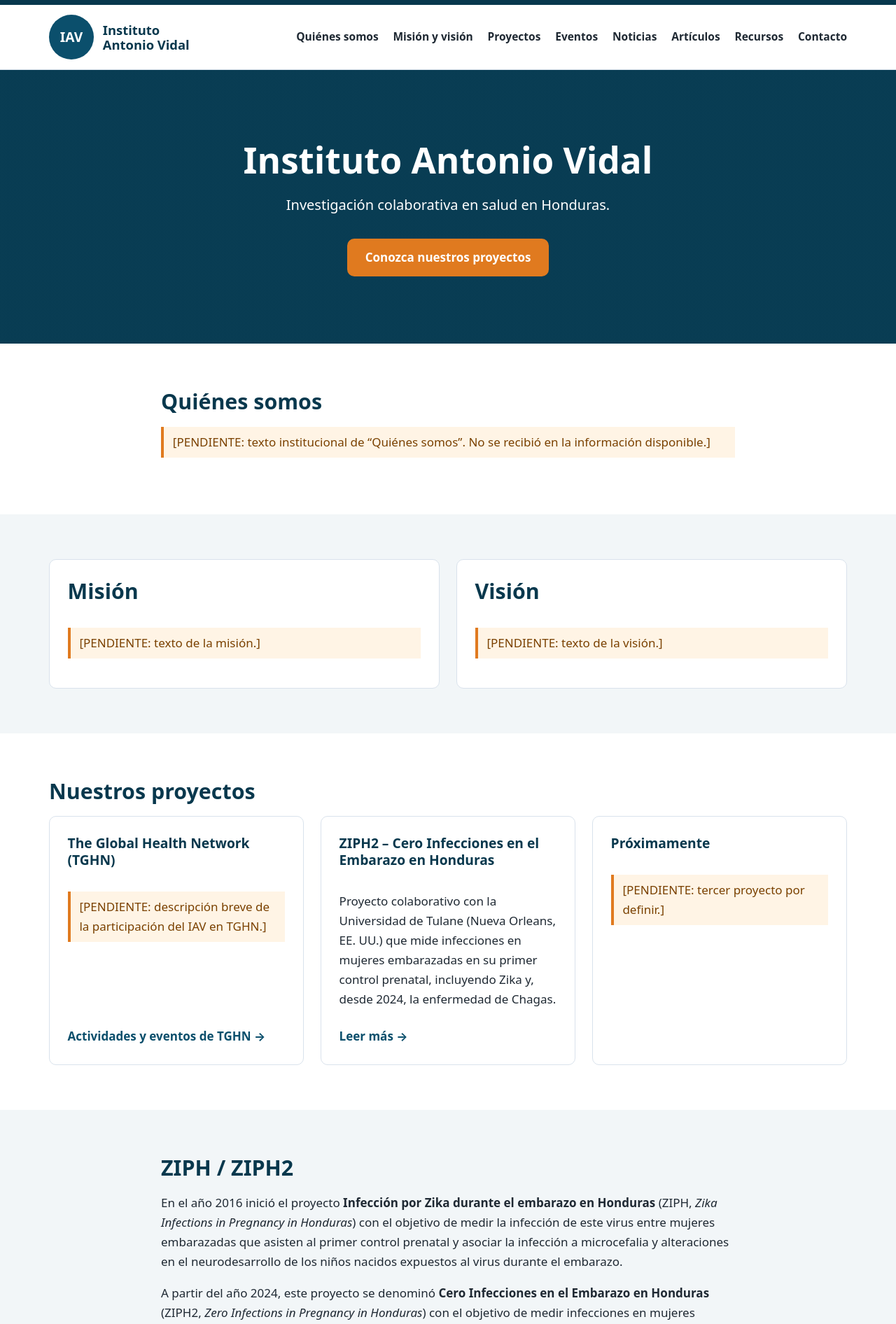
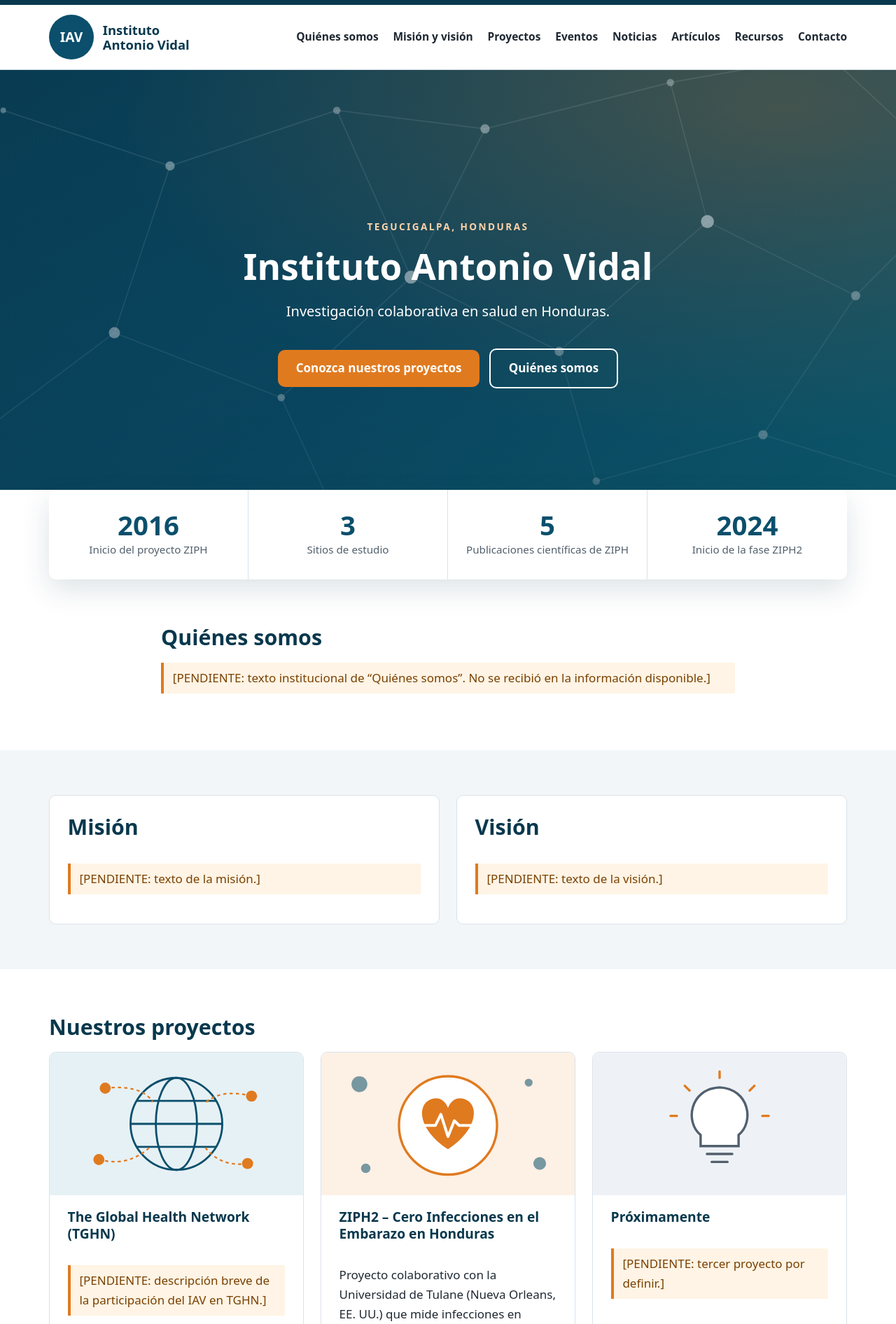
Before and after one commit to gersonsstore06-a11y/claude-nube, a PHP site: page / in a window 1280 px wide. Shown: the part 30-1922 px from the top of the page at 70% size. Run offline with PHP 8.4, Linux system fonts and the light colour scheme.

Commit message:
Añadir ilustraciones provisionales y animaciones de scroll
- Ilustraciones SVG para portada, proyectos, evento y noticias
- Aparición de contenido al hacer scroll, contadores animados, parallax en portada
- Barra de progreso, encabezado compacto, menú activo y botón para volver arriba
- Respeta prefers-reduced-motion; el contenido sigue visible si falla el JS

Co-Authored-By: Claude Opus 5.5 <noreply@anthropic.com>
Claude-Session: https://claude.ai/code/session_015W3oJyt9voFxoEu6i5MuNe

```diff
--- a/index.html
+++ b/index.html
@@ -6,8 +6,11 @@
   <title>Instituto Antonio Vidal (IAV) | Investigación en salud – Honduras</title>
   <meta name="description" content="Instituto Antonio Vidal (IAV), Tegucigalpa, Honduras. Proyectos de investigación en salud, eventos, noticias, artículos y recursos.">
   <link rel="stylesheet" href="styles.css">
+  <script>document.documentElement.classList.add("js")</script>
 </head>
 <body>
+<div class="progress" aria-hidden="true"></div>
+<a href="#inicio" class="to-top" aria-label="Volver arriba">↑</a>
 
 <!-- Barra superior: redes sociales -->
 <div class="topbar">
@@ -48,18 +51,34 @@
 
   <!-- Portada -->
   <section class="hero">
-    <!-- PENDIENTE: fotografía central enviada por Katia (assets/hero.jpg). Se activa en styles.css -->
+    <!-- Ilustración provisional. Reemplazar por la fotografía enviada por Katia cuando esté disponible. -->
+    <div class="hero-bg" aria-hidden="true"></div>
     <div class="container hero-inner">
-      <h1>Instituto Antonio Vidal</h1>
-      <p class="lead">Investigación colaborativa en salud en Honduras.</p>
-      <a class="btn" href="#proyectos">Conozca nuestros proyectos</a>
+      <p class="eyebrow anim-in">Tegucigalpa, Honduras</p>
+      <h1 class="anim-in d1">Instituto Antonio Vidal</h1>
+      <p class="lead anim-in d2">Investigación colaborativa en salud en Honduras.</p>
+      <div class="anim-in d3">
+        <a class="btn" href="#proyectos">Conozca nuestros proyectos</a>
+        <a class="btn btn-ghost" href="#quienes-somos">Quiénes somos</a>
+      </div>
+    </div>
+    <a href="#cifras" class="scroll-hint" aria-label="Bajar">⌄</a>
+  </section>
+
+  <!-- Cifras (todas tomadas del resumen del proyecto ZIPH) -->
+  <section id="cifras" class="stats">
+    <div class="container stats-grid">
+      <div class="stat reveal"><span class="num" data-count="2016">2016</span><span>Inicio del proyecto ZIPH</span></div>
+      <div class="stat reveal d1"><span class="num" data-count="3">3</span><span>Sitios de estudio</span></div>
+      <div class="stat reveal d2"><span class="num" data-count="5">5</span><span>Publicaciones científicas de ZIPH</span></div>
+      <div class="stat reveal d3"><span class="num" data-count="2024">2024</span><span>Inicio de la fase ZIPH2</span></div>
     </div>
   </section>
 
   <!-- Quiénes somos -->
   <section id="quienes-somos" class="section">
     <div class="container narrow">
-      <h2>Quiénes somos</h2>
+      <h2 class="reveal">Quiénes somos</h2>
       <p class="pending">[PENDIENTE: texto institucional de “Quiénes somos”. No se recibió en la información disponible.]</p>
     </div>
   </section>
@@ -67,12 +86,12 @@
   <!-- Misión y visión -->
   <section id="mision-vision" class="section alt">
     <div class="container grid-2">
-      <div class="card">
-        <h2>Misión</h2>
+      <div class="card reveal">
+        <h2 class="reveal">Misión</h2>
         <p class="pending">[PENDIENTE: texto de la misión.]</p>
       </div>
-      <div class="card">
-        <h2>Visión</h2>
+      <div class="card reveal">
+        <h2 class="reveal">Visión</h2>
         <p class="pending">[PENDIENTE: texto de la visión.]</p>
       </div>
     </div>
@@ -81,19 +100,22 @@
   <!-- Proyectos -->
   <section id="proyectos" class="section">
     <div class="container">
-      <h2>Nuestros proyectos</h2>
+      <h2 class="reveal">Nuestros proyectos</h2>
       <div class="grid-3">
-        <article class="card">
+        <article class="card reveal">
+          <img class="card-img" src="assets/proyecto-tghn.svg" alt="">
           <h3>The Global Health Network (TGHN)</h3>
           <p class="pending">[PENDIENTE: descripción breve de la participación del IAV en TGHN.]</p>
           <a class="link-more" href="https://lac.tghn.org/actividades-y-eventos/" target="_blank" rel="noopener">Actividades y eventos de TGHN →</a>
         </article>
-        <article class="card">
+        <article class="card reveal d1">
+          <img class="card-img" src="assets/proyecto-ziph.svg" alt="">
           <h3>ZIPH2 – Cero Infecciones en el Embarazo en Honduras</h3>
           <p>Proyecto colaborativo con la Universidad de Tulane (Nueva Orleans, EE. UU.) que mide infecciones en mujeres embarazadas en su primer control prenatal, incluyendo Zika y, desde 2024, la enfermedad de Chagas.</p>
           <a class="link-more" href="#ziph">Leer más →</a>
         </article>
-        <article class="card">
+        <article class="card reveal d2">
+          <img class="card-img" src="assets/proyecto-proximo.svg" alt="">
           <h3>Próximamente</h3>
           <p class="pending">[PENDIENTE: tercer proyecto por definir.]</p>
         </article>
@@ -103,13 +125,13 @@
 
   <!-- Detalle ZIPH -->
   <section id="ziph" class="section alt">
-    <div class="container narrow">
-      <h2>ZIPH / ZIPH2</h2>
+    <div class="container narrow reveal-group">
+      <h2 class="reveal">ZIPH / ZIPH2</h2>
       <p>En el año 2016 inició el proyecto <strong>Infección por Zika durante el embarazo en Honduras</strong> (ZIPH, <em>Zika Infections in Pregnancy in Honduras</em>) con el objetivo de medir la infección de este virus entre mujeres embarazadas que asisten al primer control prenatal y asociar la infección a microcefalia y alteraciones en el neurodesarrollo de los niños nacidos expuestos al virus durante el embarazo.</p>
       <p>A partir del año 2024, este proyecto se denominó <strong>Cero Infecciones en el Embarazo en Honduras</strong> (ZIPH2, <em>Zero Infections in Pregnancy in Honduras</em>) con el objetivo de medir infecciones en mujeres embarazadas en Honduras que asisten a su primer control prenatal. En esta nueva fase se ha incluido la enfermedad de Chagas y las posibles consecuencias entre los niños nacidos de madres que resultaron positivas para la infección. Este proyecto tiene una cohorte de mujeres embarazadas con la potencialidad de medir otras infecciones y de servir como monitoreo de enfermedades emergentes; anteriormente se pudo evaluar la especificidad de las pruebas rápidas para COVID-19.</p>
       <p>Es un proyecto colaborativo entre la Universidad de Tulane, Nueva Orleans, Estados Unidos, y el Instituto Antonio Vidal, Tegucigalpa, Honduras. Los sitios de estudio están ubicados en el Hospital Escuela, el CIS Alonzo Suazo y el Hospital San Felipe.</p>
       <h3>Publicaciones del proyecto</h3>
-      <ol class="pubs">
+      <ol class="pubs reveal-group">
         <li><a href="https://reproductive-health-journal.biomedcentral.com/articles/10.1186/s12978-016-0200-6" target="_blank" rel="noopener">Protocolo de investigación (Reproductive Health)</a></li>
         <li><a href="https://pubmed.ncbi.nlm.nih.gov/33724927/" target="_blank" rel="noopener">Microcephaly Outcome among Zika-Virus Infected Pregnant Women in Honduras</a></li>
         <li><a href="https://doi.org/10.3390/tropicalmed6010005" target="_blank" rel="noopener">Measurement of Head Circumference: Implications for Microcephaly Surveillance in Zika-Infected Areas</a></li>
@@ -122,11 +144,11 @@
   <!-- Eventos -->
   <section id="eventos" class="section">
     <div class="container">
-      <h2>Próximos eventos</h2>
+      <h2 class="reveal">Próximos eventos</h2>
       <div class="grid-3">
-        <article class="card">
-          <!-- PENDIENTE: afiche de “Casos clínicos” (assets/evento-casos-clinicos.jpg) -->
-          <div class="img-placeholder">Afiche pendiente</div>
+        <article class="card reveal">
+          <!-- Imagen provisional: reemplazar por el afiche real de “Casos clínicos” -->
+          <img class="card-img" src="assets/evento-casos-clinicos.svg" alt="Casos clínicos">
           <h3>Casos clínicos</h3>
           <p class="pending">[PENDIENTE: fecha, hora, lugar y enlace de inscripción.]</p>
         </article>
@@ -137,15 +159,16 @@
   <!-- Noticias -->
   <section id="noticias" class="section alt">
     <div class="container">
-      <h2>Noticias</h2>
+      <h2 class="reveal">Noticias</h2>
       <div class="grid-3">
-        <article class="card">
-          <!-- PENDIENTE: imagen del mapa enviada por Katia (assets/noticia-mapa.jpg) -->
-          <div class="img-placeholder">Imagen pendiente (mapa)</div>
+        <article class="card reveal">
+          <!-- Imagen provisional: reemplazar por el mapa enviado por Katia -->
+          <img class="card-img" src="assets/noticia-rising.svg" alt="">
           <h3>Rising Scholars</h3>
           <a class="link-more" href="https://risingscholars.net/en/news/details/2080/" target="_blank" rel="noopener">Leer noticia →</a>
         </article>
-        <article class="card">
+        <article class="card reveal d1">
+          <img class="card-img" src="assets/noticia-datos.svg" alt="">
           <h3>Clínicas de datos abiertas: impulsando la investigación y el desarrollo de capacidades en el Hospital Escuela</h3>
           <a class="link-more" href="https://lac.tghn.org/noticias/clinicas-de-datos-abiertas-impulsando-la-investigacion-y-el-desarrollo-de-capacidades-en-el-hospital-escuela/" target="_blank" rel="noopener">Leer noticia →</a>
         </article>
@@ -157,7 +180,7 @@
   <!-- Artículos -->
   <section id="articulos" class="section">
     <div class="container narrow">
-      <h2>Artículos</h2>
+      <h2 class="reveal">Artículos</h2>
       <ul class="pubs">
         <li>
           <a href="https://camjol.info/index.php/RMH/article/view/19245/23810" target="_blank" rel="noopener">Artículo en Revista Médica Hondureña</a>
@@ -172,7 +195,7 @@
   <!-- Recursos -->
   <section id="recursos" class="section alt">
     <div class="container narrow">
-      <h2>Recursos</h2>
+      <h2 class="reveal">Recursos</h2>
       <p class="pending">[PENDIENTE: el sitio anterior tenía dos recursos subidos; no se recibió su contenido.]</p>
     </div>
   </section>
@@ -180,9 +203,9 @@
   <!-- Enlaces de interés -->
   <section id="enlaces" class="section">
     <div class="container">
-      <h2>Enlaces de interés</h2>
+      <h2 class="reveal">Enlaces de interés</h2>
       <!-- PENDIENTE: logos de cada institución (con permiso de uso). Por ahora se muestran como texto. -->
-      <ul class="links-grid">
+      <ul class="links-grid reveal-group">
         <li><a href="https://hospitalescuela.hn/" target="_blank" rel="noopener">Hospital Escuela</a></li>
         <li><a href="https://revistamedicahondurena.hn/" target="_blank" rel="noopener">Revista Médica Hondureña</a></li>
         <li><a href="https://www.colegiomedico.hn/" target="_blank" rel="noopener">Colegio Médico de Honduras</a></li>
@@ -215,14 +238,49 @@
 
 <script>
   document.getElementById('year').textContent = new Date().getFullYear();
+  const reduce = matchMedia('(prefers-reduced-motion: reduce)').matches;
+
+  // Menú móvil
   const t = document.querySelector('.menu-toggle'), m = document.getElementById('menu');
-  t.addEventListener('click', () => {
-    const open = m.classList.toggle('open');
-    t.setAttribute('aria-expanded', open);
-  });
-  m.querySelectorAll('a').forEach(a => a.addEventListener('click', () => {
-    m.classList.remove('open'); t.setAttribute('aria-expanded', false);
-  }));
+  t.addEventListener('click', () => { const o = m.classList.toggle('open'); t.setAttribute('aria-expanded', o); });
+  m.querySelectorAll('a').forEach(a => a.addEventListener('click', () => { m.classList.remove('open'); t.setAttribute('aria-expanded', false); }));
+
+  // Aparición al hacer scroll (elementos sueltos y grupos escalonados)
+  document.querySelectorAll('.reveal-group > *').forEach((el, i) => { el.classList.add('reveal'); el.style.transitionDelay = (i % 6) * 70 + 'ms'; });
+  const io = new IntersectionObserver(es => es.forEach(e => {
+    if (e.isIntersecting) { const el = e.target; el.classList.add('visible'); io.unobserve(el); setTimeout(() => { el.classList.add('done'); el.style.transitionDelay = ''; }, 1200); }
+  }), { threshold: .15, rootMargin: '0px 0px -40px 0px' });
+  document.querySelectorAll('.reveal').forEach(el => io.observe(el));
+
+  // Contadores animados
+  const co = new IntersectionObserver(es => es.forEach(e => {
+    if (!e.isIntersecting) return; co.unobserve(e.target);
+    const el = e.target, end = +el.dataset.count, start = end > 1000 ? end - 30 : 0, t0 = performance.now();
+    if (reduce) return;
+    const step = now => { const k = Math.min((now - t0) / 1400, 1), v = 1 - Math.pow(1 - k, 3);
+      el.textContent = Math.round(start + (end - start) * v); if (k < 1) requestAnimationFrame(step); };
+    requestAnimationFrame(step);
+  }), { threshold: .6 });
+  document.querySelectorAll('[data-count]').forEach(el => co.observe(el));
+
+  // Barra de progreso, encabezado compacto, botón "arriba", parallax del hero, menú activo
+  const bar = document.querySelector('.progress'), header = document.querySelector('.header'),
+        toTop = document.querySelector('.to-top'), heroBg = document.querySelector('.hero-bg'),
+        links = [...m.querySelectorAll('a')],
+        secs = links.map(a => document.querySelector(a.getAttribute('href'))).filter(Boolean);
+  let ticking = false;
+  function onScroll() {
+    const y = scrollY, max = document.documentElement.scrollHeight - innerHeight;
+    bar.style.transform = `scaleX(${max > 0 ? y / max : 0})`;
+    header.classList.toggle('compact', y > 60);
+    toTop.classList.toggle('show', y > 700);
+    if (!reduce && y < innerHeight) heroBg.style.transform = `translateY(${y * .35}px) scale(1.1)`;
+    let cur = null; secs.forEach(s => { if (s.getBoundingClientRect().top < 140) cur = s.id; });
+    links.forEach(a => a.classList.toggle('active', a.getAttribute('href') === '#' + cur));
+    ticking = false;
+  }
+  addEventListener('scroll', () => { if (!ticking) { requestAnimationFrame(onScroll); ticking = true; } }, { passive: true });
+  onScroll();
 </script>
 </body>
 </html>
--- a/styles.css
+++ b/styles.css
@@ -129,3 +129,86 @@ a:hover { color: var(--accent); }
   .grid-2, .grid-3 { grid-template-columns: 1fr; }
   .topbar-inner span { display: none; }
 }
+
+/* ===================== Dinamismo ===================== */
+
+/* Barra de progreso de lectura */
+.progress { position: fixed; top: 0; left: 0; right: 0; height: 4px; background: var(--accent);
+  transform-origin: 0 50%; transform: scaleX(0); z-index: 100; }
+
+/* Encabezado que se compacta al bajar */
+.header { transition: box-shadow .3s; }
+.header-inner, .logo-placeholder { transition: padding .3s, width .3s, height .3s; }
+.header.compact { box-shadow: 0 6px 20px rgba(8,56,77,.12); }
+.header.compact .header-inner { padding: .45rem 0; }
+.header.compact .logo-placeholder { width: 46px; height: 46px; }
+.nav a { position: relative; padding: .2rem 0; }
+.nav a::after { content: ""; position: absolute; left: 0; right: 100%; bottom: -2px; height: 2px;
+  background: var(--accent); transition: right .3s; }
+.nav a:hover::after, .nav a.active::after { right: 0; }
+.nav a.active { color: var(--primary); }
+
+/* Hero con parallax y entrada animada */
+.hero { position: relative; overflow: hidden; background: var(--primary-dark); padding: 8rem 0 7rem; min-height: 82vh;
+  display: flex; align-items: center; }
+.hero-bg { position: absolute; inset: -10% 0 0; background: url("assets/hero.svg") center/cover; transform: scale(1.1);
+  will-change: transform; }
+.hero-bg::after { content: ""; position: absolute; inset: 0; background: linear-gradient(180deg, rgba(8,56,77,.15), rgba(8,56,77,.55)); }
+.hero-inner { position: relative; z-index: 1; }
+.eyebrow { text-transform: uppercase; letter-spacing: .18em; font-size: .85rem; color: #ffd2a8; margin: 0 0 .8rem; font-weight: 700; }
+.btn { transition: transform .25s, box-shadow .25s, background .25s; margin: .3rem; }
+.btn:hover { transform: translateY(-3px); box-shadow: 0 10px 22px rgba(0,0,0,.25); }
+.btn-ghost { background: transparent; border: 2px solid #fff; }
+.btn-ghost:hover { background: #fff; color: var(--primary-dark); }
+.anim-in { opacity: 0; transform: translateY(24px); animation: up .9s cubic-bezier(.2,.7,.2,1) forwards; }
+.anim-in.d1 { animation-delay: .15s; } .anim-in.d2 { animation-delay: .3s; } .anim-in.d3 { animation-delay: .45s; }
+@keyframes up { to { opacity: 1; transform: none; } }
+.scroll-hint { position: absolute; bottom: 1.5rem; left: 50%; translate: -50% 0; color: #fff; font-size: 2rem;
+  text-decoration: none; z-index: 1; animation: bob 1.8s ease-in-out infinite; }
+@keyframes bob { 50% { transform: translateY(8px); } }
+
+/* Cifras */
+.stats { background: #fff; position: relative; z-index: 2; margin-top: -3.5rem; }
+.stats-grid { display: grid; grid-template-columns: repeat(4, 1fr); background: #fff; border-radius: var(--radius);
+  box-shadow: 0 14px 40px rgba(8,56,77,.14); overflow: hidden; }
+.stat { padding: 1.8rem 1rem; text-align: center; border-right: 1px solid var(--border); }
+.stat:last-child { border-right: 0; }
+.stat .num { display: block; font-size: 2.4rem; font-weight: 800; color: var(--primary); line-height: 1.1; }
+.stat span:last-child { color: var(--muted); font-size: .95rem; }
+
+/* Aparición al hacer scroll */
+.js .reveal { opacity: 0; transform: translateY(30px); transition: opacity .7s ease, transform .7s cubic-bezier(.2,.7,.2,1); }
+.js .reveal.visible { opacity: 1; transform: none; }
+.reveal.d1 { transition-delay: .1s; } .reveal.d2 { transition-delay: .2s; } .reveal.d3 { transition-delay: .3s; }
+
+/* Tarjetas con imagen y elevación */
+.card { transition: transform .35s, box-shadow .35s, opacity .7s ease; overflow: hidden; }
+.card.visible:hover { transform: translateY(-6px); box-shadow: 0 16px 34px rgba(8,56,77,.14); }
+.card-img { width: calc(100% + 3.2rem); margin: -1.6rem -1.6rem 1.2rem; aspect-ratio: 16/9; object-fit: cover;
+  display: block; transition: transform .6s; }
+.card:hover .card-img { transform: scale(1.05); }
+.links-grid a { transition: transform .3s, border-color .3s, box-shadow .3s, color .3s; }
+.links-grid a:hover { transform: translateY(-4px); box-shadow: 0 10px 22px rgba(8,56,77,.12); color: var(--accent); }
+
+/* Botón volver arriba */
+.to-top { position: fixed; right: 1.2rem; bottom: 1.2rem; width: 48px; height: 48px; border-radius: 50%;
+  background: var(--accent); color: #fff; display: grid; place-items: center; text-decoration: none; font-size: 1.3rem;
+  font-weight: 700; box-shadow: 0 8px 20px rgba(0,0,0,.2); opacity: 0; pointer-events: none;
+  transform: translateY(20px); transition: opacity .3s, transform .3s; z-index: 50; }
+.to-top.show { opacity: 1; pointer-events: auto; transform: none; }
+.to-top:hover { color: #fff; background: #c4640f; }
+
+@media (max-width: 760px) {
+  .stats-grid { grid-template-columns: repeat(2, 1fr); }
+  .stat:nth-child(2) { border-right: 0; }
+  .stat:nth-child(-n+2) { border-bottom: 1px solid var(--border); }
+  .hero { min-height: 70vh; padding: 6rem 0 6rem; }
+}
+
+/* Respeto a usuarios que desactivan animaciones */
+@media (prefers-reduced-motion: reduce) {
+  *, *::before, *::after { animation: none !important; transition: none !important; }
+  .reveal, .anim-in { opacity: 1; transform: none; }
+  html { scroll-behavior: auto; }
+}
+.reveal.done { transition-delay: 0s !important; }
```
Also changed, not shown: README.md, assets/evento-casos-clinicos.svg (added), assets/hero.svg (added), assets/noticia-datos.svg (added), assets/noticia-rising.svg (added), assets/proyecto-proximo.svg (added), assets/proyecto-tghn.svg (added), assets/proyecto-ziph.svg (added).
